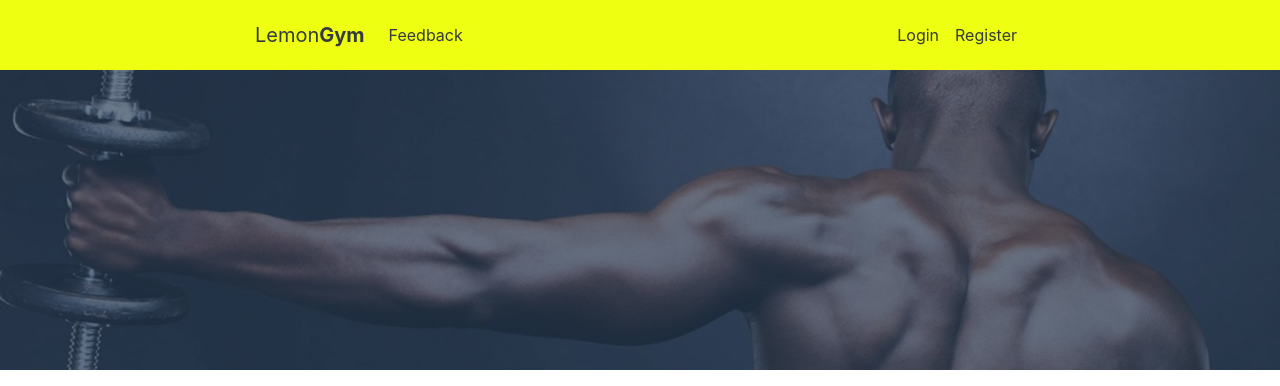
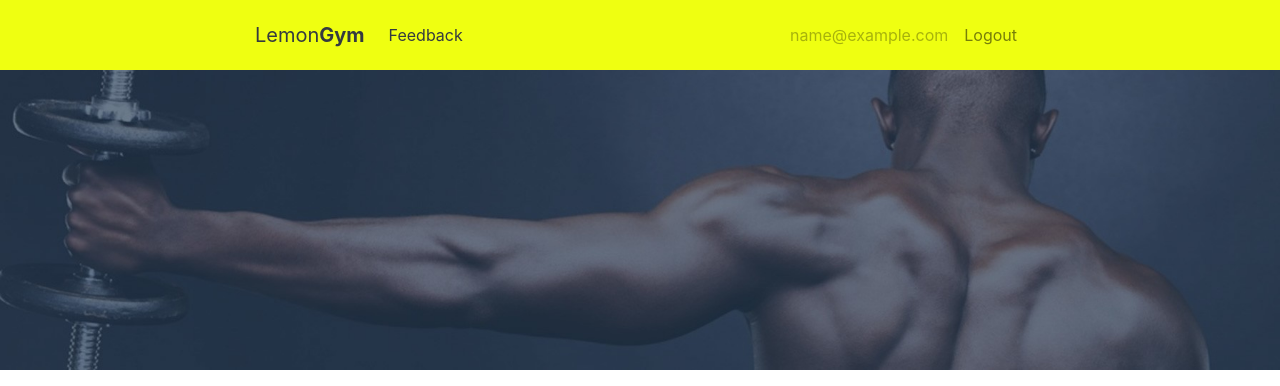
Before and after one commit to edmundas3945/Gym, a PHP site: page / in a window 1280 px wide. Shown: the top 386 px of the page. Run offline with PHP 8.4, Linux system fonts and the light colour scheme; the visitor is signed in with stand-in values (Sample User, id 1); data that the repository does not hold is empty.

Commit message:
main: made nav bar adaptive to loged in user or not loged in

```diff
--- a/view/layout/main.php
+++ b/view/layout/main.php
@@ -23,12 +23,20 @@
             <div class="navbar-nav">
               <a class="nav-link text-dark" href="/feedback">Feedback</a>
             </div>
-            <div class="navbar-nav ml-auto">
-              <a class="nav-link text-dark" href="/login">Login</a>
-              <a class="nav-link text-dark" href="/register">Register</a>
-            </div>
+            <?php if (!\app\core\Session::isUserLoggedIn()) : ?>
+              <div class="navbar-nav ml-auto">
+                <a class="nav-link text-dark" href="/login">Login</a>
+                <a class="nav-link text-dark" href="/register">Register</a>
+              </div>
+            <?php else : ?>
+              <div class="navbar-nav ml-auto ">
+                <a class="nav-link disabled" href="#"><?php echo $_SESSION['user_email'] ?></a>
+                <a class="nav-link" href="/logout">Logout</a>
+              </div>
+            <?php endif; ?>
           </div>
         </div>
+
       </nav>
       <div class="topImage"></div>
 
@@ -40,7 +48,7 @@
 
     <iframe src="https://www.google.com/maps/embed?pb=!1m18!1m12!1m3!1d2304.219426156724!2d25.3356966160162!3d54.72335507837753!2m3!1f0!2f0!3f0!3m2!1i1024!2i768!4f13.1!3m3!1m2!1s0x46dd96e7d814e149%3A0xdd7887e198efd4c7!2sSaul%C4%97tekio%20al.%2015%2C%20Vilnius%2010224!5e0!3m2!1sen!2slt!4v1614672592134!5m2!1sen!2slt" width="100%" height="300" style="border:0;" class="map" allowfullscreen="" loading="fast"></iframe>
     <footer class=" text-center text-lg-start">
-      <div class="text-center p-3" >
+      <div class="text-center p-3">
         © 2021 <a class="text-dark" href="https://www.linkedin.com/in/edmundas-gataveckas-69148816a/">Edmundas Gataveckas</a>, all rights reserved.
       </div>
     </footer>
```
